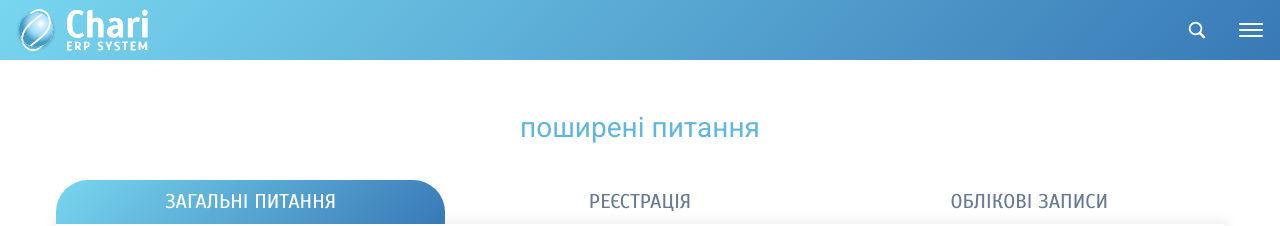
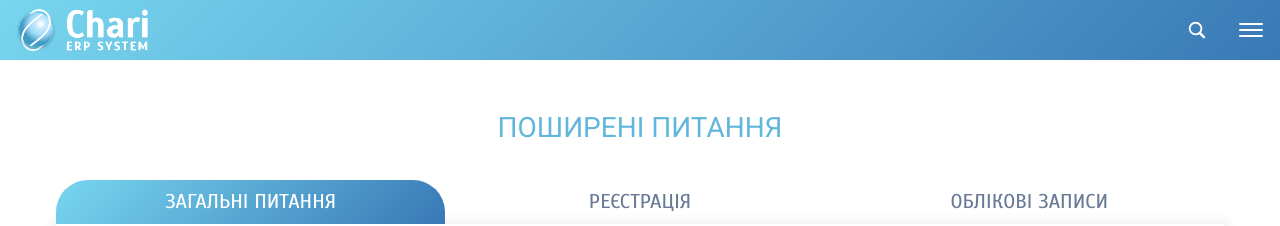
Before and after one commit to it-volunteers-ukraine/ChariERP, a Next.js app in the folder client/: page /en/faq in a window 1280 px wide. Shown: the top 226 px of the page. Built offline with nearby package versions, Linux system fonts and the light colour scheme; no server answers.

Commit message:
296 changed title

```diff
--- a/client/src/components/pages/faq/index.tsx
+++ b/client/src/components/pages/faq/index.tsx
@@ -9,8 +9,8 @@ export const FaqPage = () => {
   const [active, setActive] = useState(0);
 
   return (
-    <div className="flex w-full flex-col gap-10 p-[56px_0_64px] tablet:p-[56px_32px_64px] desktop:p-[64px_0_86px]">
-      <h1 className="m-auto w-fit text-[28px] text-lightBlue">поширені питання</h1>
+    <div className="flex w-full flex-col gap-10 p-[56px_0_64px] tablet:p-[56px_32px_64px] desktop:gap-14 desktop:p-[64px_0_86px]">
+      <h1 className="m-auto w-fit text-[28px] uppercase text-lightBlue desktop:text-[32px]">поширені питання</h1>
 
       <div className="m-auto w-full max-w-[1168px]">
         <Tabs active={active} setActive={setActive} />
```
